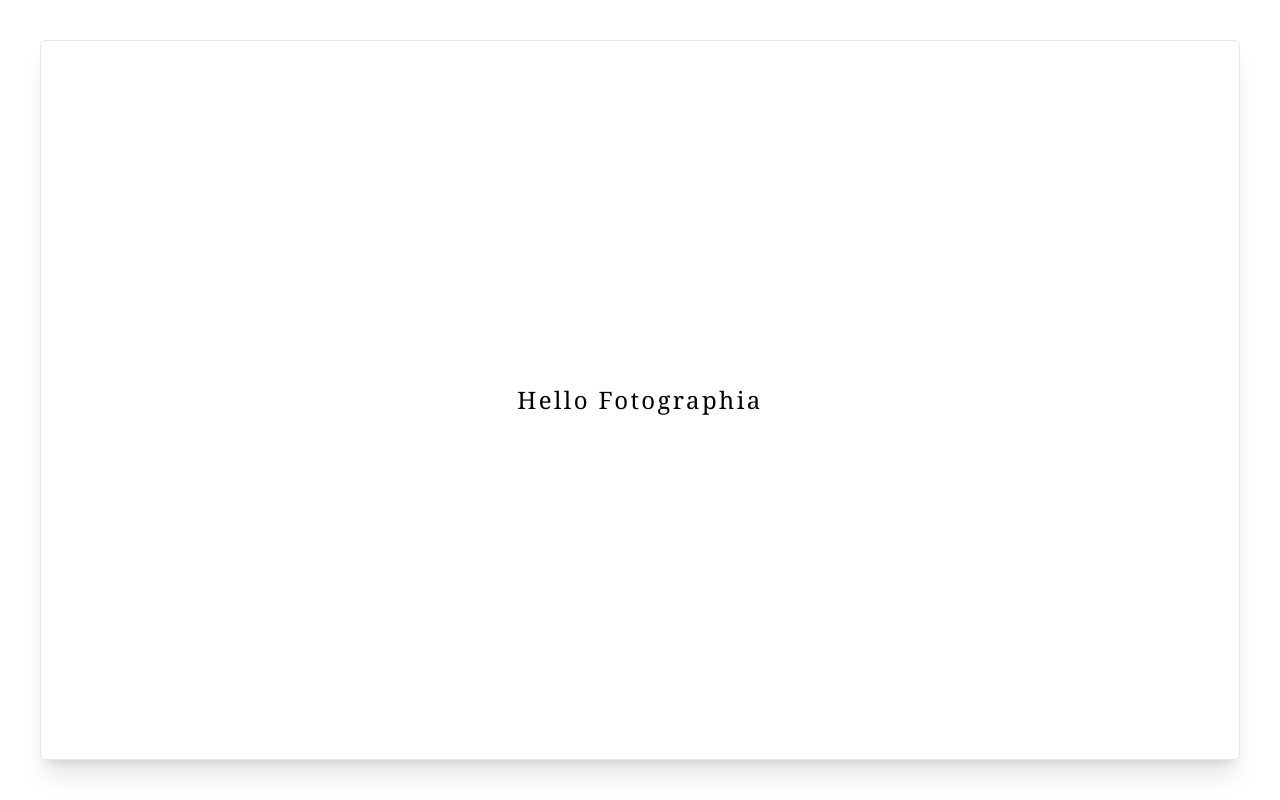
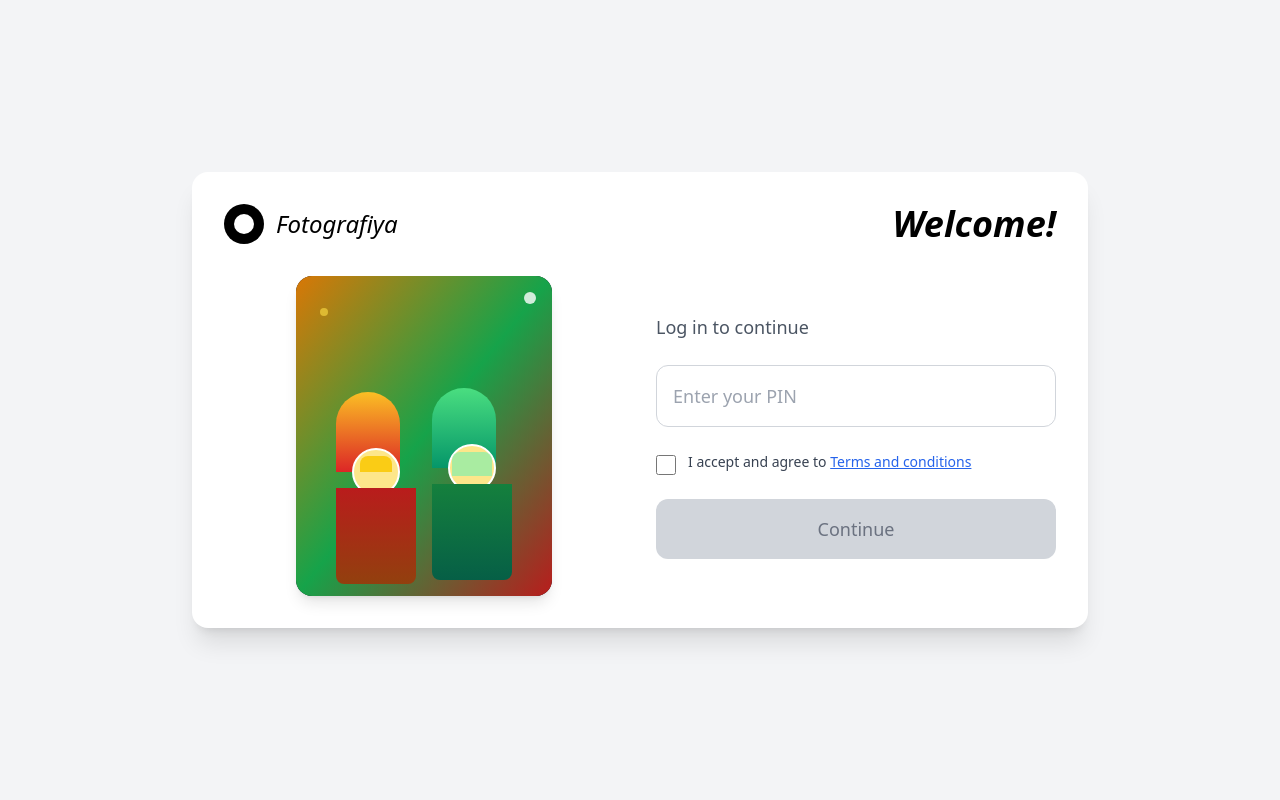
Before and after one commit to mohdomi/Fotographia, a React (Vite) app in the folder frontend/: page / in a window 1280 px wide. Built offline with nearby package versions, Linux system fonts and the light colour scheme.

Commit message:
login frontend

```diff
--- a/frontend/package.json
+++ b/frontend/package.json
@@ -10,8 +10,10 @@
     "preview": "vite preview"
   },
   "dependencies": {
+    "lucide-react": "^0.518.0",
     "react": "^19.1.0",
-    "react-dom": "^19.1.0"
+    "react-dom": "^19.1.0",
+    "react-router-dom": "^7.6.2"
   },
   "devDependencies": {
     "@eslint/js": "^9.25.0",
--- a/frontend/src/App.jsx
+++ b/frontend/src/App.jsx
@@ -1,15 +1,17 @@
-
-import './App.css'
+import {BrowserRouter , Routes , Route} from 'react-router-dom';
+import FotografiyaLogin from './pages/Login';
 
 function App() {
 
   return (
     <>
-      <div className='main h-screen p-10'>
-           <div className='flex flex-col justify-center border rounded-md shadow-xl h-full '>
-            <h1 className='text-2xl font-extralight font-serif tracking-widest text-center'>Hello Fotographia</h1>
-           </div>
-      </div>
+
+    <BrowserRouter>
+    <Routes>
+      <Route path="/" element={<FotografiyaLogin />}/>
+
+    </Routes>
+    </BrowserRouter>
 
     </>
   )
--- /dev/null
+++ b/frontend/src/pages/Login.jsx
@@ -0,0 +1,110 @@
+import React, { useState } from 'react';
+
+export default function FotografiyaLogin() {
+  const [pin, setPin] = useState('');
+  const [isAccepted, setIsAccepted] = useState(false);
+
+  const handleSubmit = () => {
+    if (pin && isAccepted) {
+      console.log('Login attempted with PIN:', pin);
+    }
+  };
+
+  return (
+    <div className="min-h-screen bg-gray-100 flex items-center justify-center p-4">
+      <div className="bg-white rounded-2xl shadow-xl p-8 max-w-4xl w-full">
+        {/* Header */}
+        <div className="flex items-center justify-between mb-8">
+          <div className="flex items-center space-x-3">
+            <div className="w-10 h-10 bg-black rounded-full flex items-center justify-center">
+              <div className="w-5 h-5 bg-white rounded-full"></div>
+            </div>
+            <span className="text-2xl font-medium italic text-black">Fotografiya</span>
+          </div>
+          <h1 className="text-4xl font-bold italic text-black">Welcome!</h1>
+        </div>
+
+        <div className="grid grid-cols-1 md:grid-cols-2 gap-8 items-center">
+          {/* Photo Section */}
+          <div className="flex justify-center">
+            <div className="w-64 h-80 bg-gray-900 rounded-2xl overflow-hidden shadow-lg relative">
+              {/* Traditional couple illustration */}
+              <div className="absolute inset-0 bg-gradient-to-br from-amber-600 via-green-600 to-red-700"></div>
+              <div className="absolute inset-4 flex items-center justify-center">
+                {/* Male figure */}
+                <div className="relative mr-4">
+                  <div className="w-16 h-20 bg-gradient-to-b from-amber-400 to-red-600 rounded-t-full"></div>
+                  <div className="w-12 h-12 bg-amber-200 rounded-full mx-auto -mt-6 border-2 border-white"></div>
+                  <div className="w-20 h-24 bg-gradient-to-b from-red-700 to-amber-800 rounded-b-lg -mt-2"></div>
+                  {/* Crown/hat */}
+                  <div className="w-8 h-4 bg-yellow-400 rounded-t-lg mx-auto -mt-32 mb-2"></div>
+                </div>
+
+                {/* Female figure */}
+                <div className="relative">
+                  <div className="w-16 h-20 bg-gradient-to-b from-green-400 to-emerald-600 rounded-t-full"></div>
+                  <div className="w-12 h-12 bg-amber-200 rounded-full mx-auto -mt-6 border-2 border-white"></div>
+                  <div className="w-20 h-24 bg-gradient-to-b from-green-700 to-emerald-800 rounded-b-lg -mt-2"></div>
+                  {/* Veil/dupatta */}
+                  <div className="w-10 h-6 bg-green-300 rounded-t-lg mx-auto -mt-32 mb-2 opacity-70"></div>
+                </div>
+              </div>
+
+              {/* Decorative elements */}
+              <div className="absolute top-4 right-4 w-3 h-3 bg-white rounded-full opacity-80"></div>
+              <div className="absolute top-8 left-6 w-2 h-2 bg-yellow-300 rounded-full opacity-60"></div>
+            </div>
+          </div>
+
+          {/* Login Section */}
+          <div className="space-y-6">
+            <div className="text-center md:text-left">
+              <p className="text-gray-600 text-lg mb-6">Log in to continue</p>
+            </div>
+
+            <div className="space-y-6">
+              <div>
+                <input
+                  type="password"
+                  placeholder="Enter your PIN"
+                  value={pin}
+                  onChange={(e) => setPin(e.target.value)}
+                  className="w-full px-4 py-4 border border-gray-300 rounded-xl text-lg focus:outline-none focus:ring-2 focus:ring-black focus:border-transparent transition-all"
+                />
+              </div>
+
+              <div className="flex items-start space-x-3">
+                <input
+                  type="checkbox"
+                  id="terms"
+                  checked={isAccepted}
+                  onChange={(e) => setIsAccepted(e.target.checked)}
+                  className="w-5 h-5 text-black border-gray-300 rounded focus:ring-black focus:ring-2 mt-1"
+                />
+                <label htmlFor="terms" className="text-gray-700 text-sm leading-relaxed">
+                  I accept and agree to{' '}
+                  {/* isko anchor tag mei change karna h */}
+                  <span className="text-blue-600 underline hover:text-blue-800 transition-colors cursor-pointer">
+                    Terms and conditions
+                  </span>
+                </label>
+              </div>
+
+              <button
+                onClick={handleSubmit}
+                className={`w-full py-4 rounded-xl text-lg font-medium transition-all ${
+                  pin && isAccepted
+                    ? 'bg-black text-white hover:bg-gray-800 cursor-pointer shadow-lg hover:shadow-xl'
+                    : 'bg-gray-300 text-gray-500 cursor-not-allowed'
+                }`}
+                disabled={!pin || !isAccepted}
+              >
+                Continue
+              </button>
+            </div>
+          </div>
+        </div>
+      </div>
+    </div>
+  );
+}
```
Also changed, not shown: 1 other file (tests, documents, lock files or other folders).
